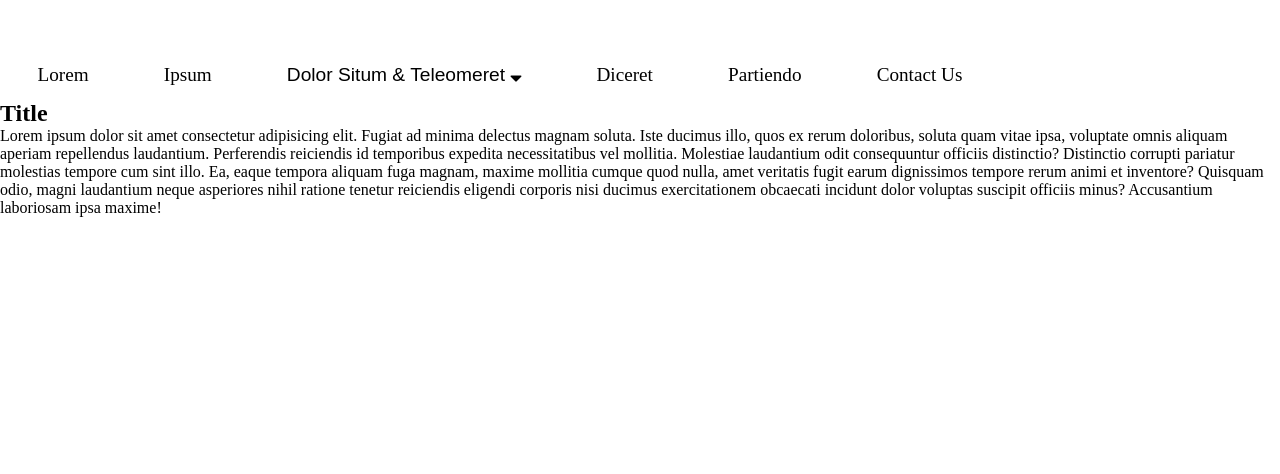
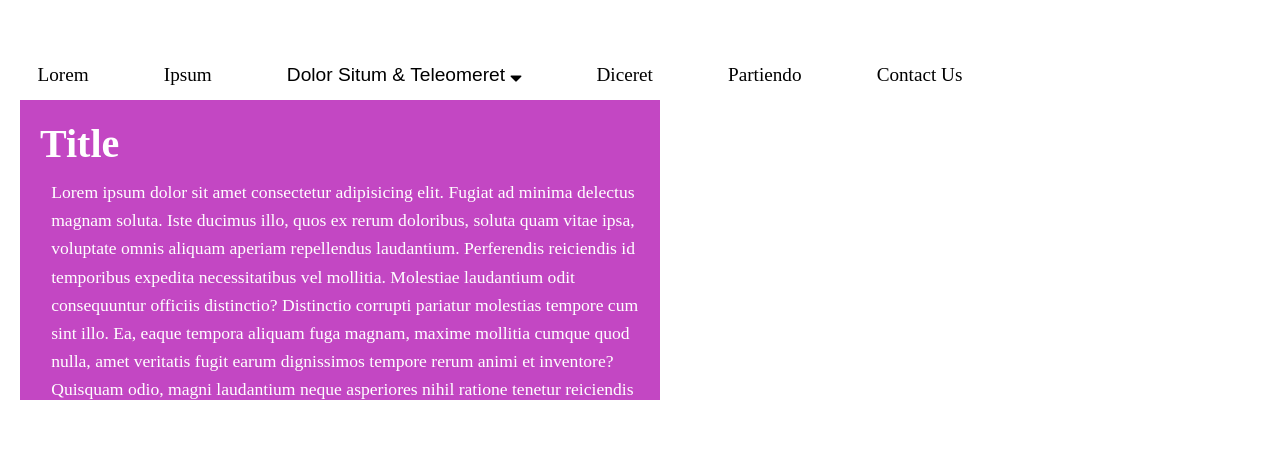
Before and after one commit to joelhernandezvasquez/DropDownMenu, a plain HTML site: page dropDownMenu/index.html in a window 1280 px wide. Drawn offline with Linux system fonts and the light colour scheme.

Commit message:
Add files via upload

```diff
--- a/dropDownMenu/style.scss
+++ b/dropDownMenu/style.scss
@@ -88,4 +88,34 @@
         }
 
     }
+
+    .banner-container{
+        width:50%;
+        background:rgb(195, 71, 195);
+        position: relative;
+        margin-left:20px;
+        padding:20px;
+        height:300px;
+
+        .banner{
+            max-width: 900px;
+            margin:auto;
+            position: absolute;
+
+
+            .banner-content
+            {
+                h1{
+                    color:white;
+                    font-size: 2.5rem;
+                }
+                p{
+                    padding:0.7rem;
+                    font-size: 1.1rem;
+                    color:white;
+                    line-height:1.6;
+                }
+            }
+        }
+    }
 }
```
Also changed, not shown: dropDownMenu/index.html (+28 -0 lines), dropDownMenu/style.css, 1 other file.
